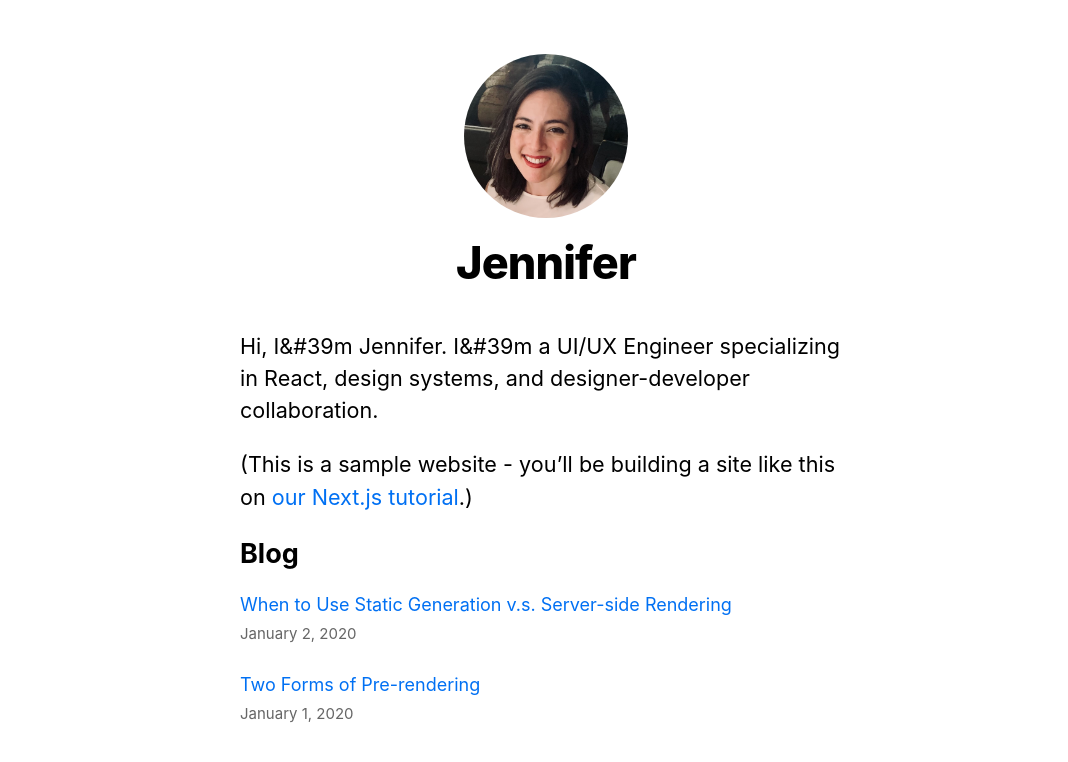
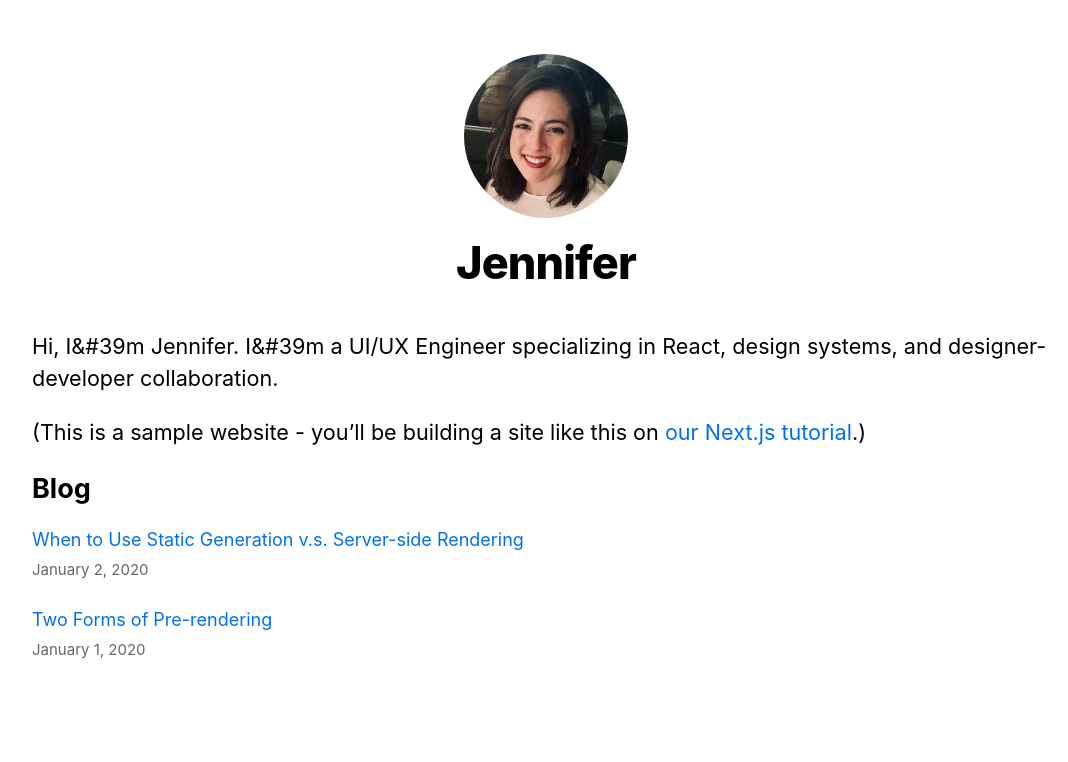
Before and after one commit to jennianelson/nextjs-blog, a Next.js app: page / in a window 1280 px wide. Shown: the top 762 px of the page, without its empty margins (94-1162 px from the left). Built offline with nearby package versions, Linux system fonts and the light colour scheme.

Commit message:
Layout: Add media query

```diff
--- a/components/layout.module.css
+++ b/components/layout.module.css
@@ -1,7 +1,12 @@
 .container {
-  max-width: 36rem;
   padding: 0 1rem;
-  margin: 3rem auto 6rem;
+  margin: 3rem 6rem;
+}
+@media (max-width: 900px) {
+  .container {
+    max-width: 36rem;
+    margin: 3rem auto 6rem;
+  }
 }
 
 .header {
```
